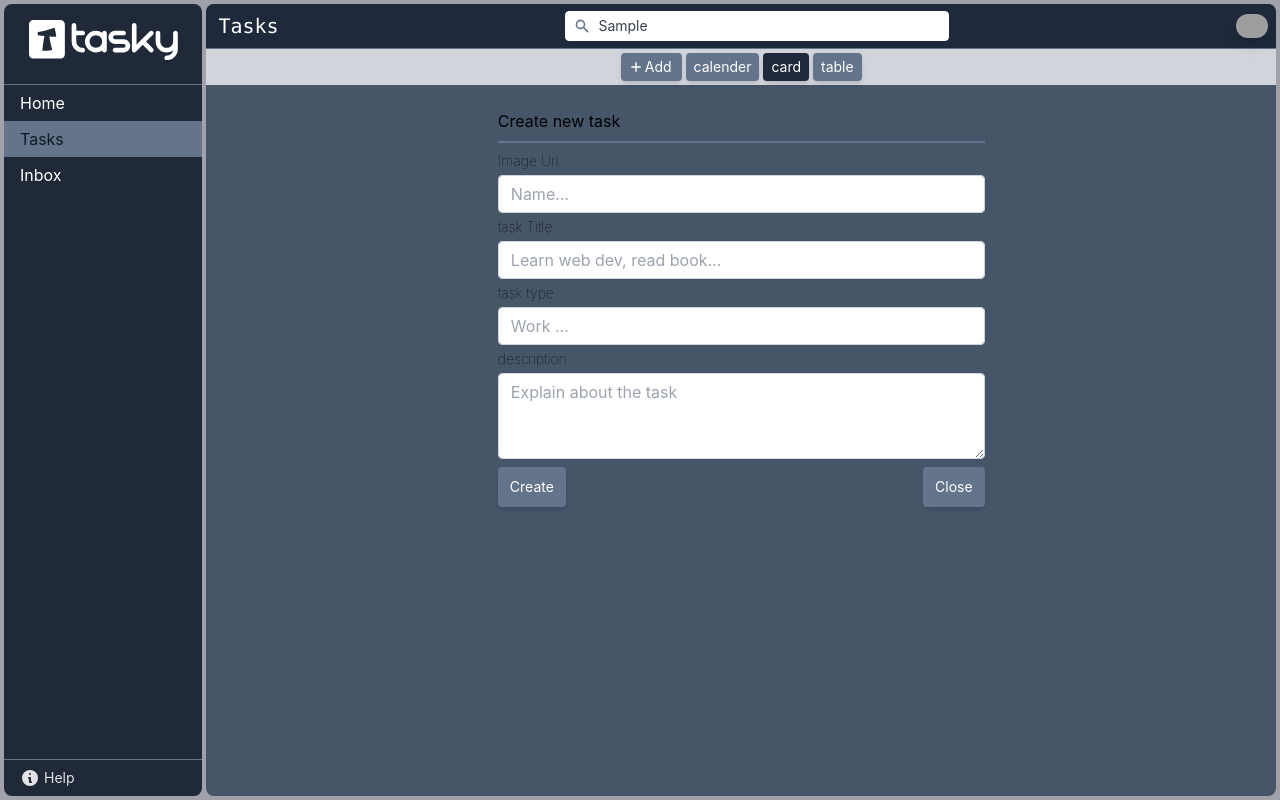
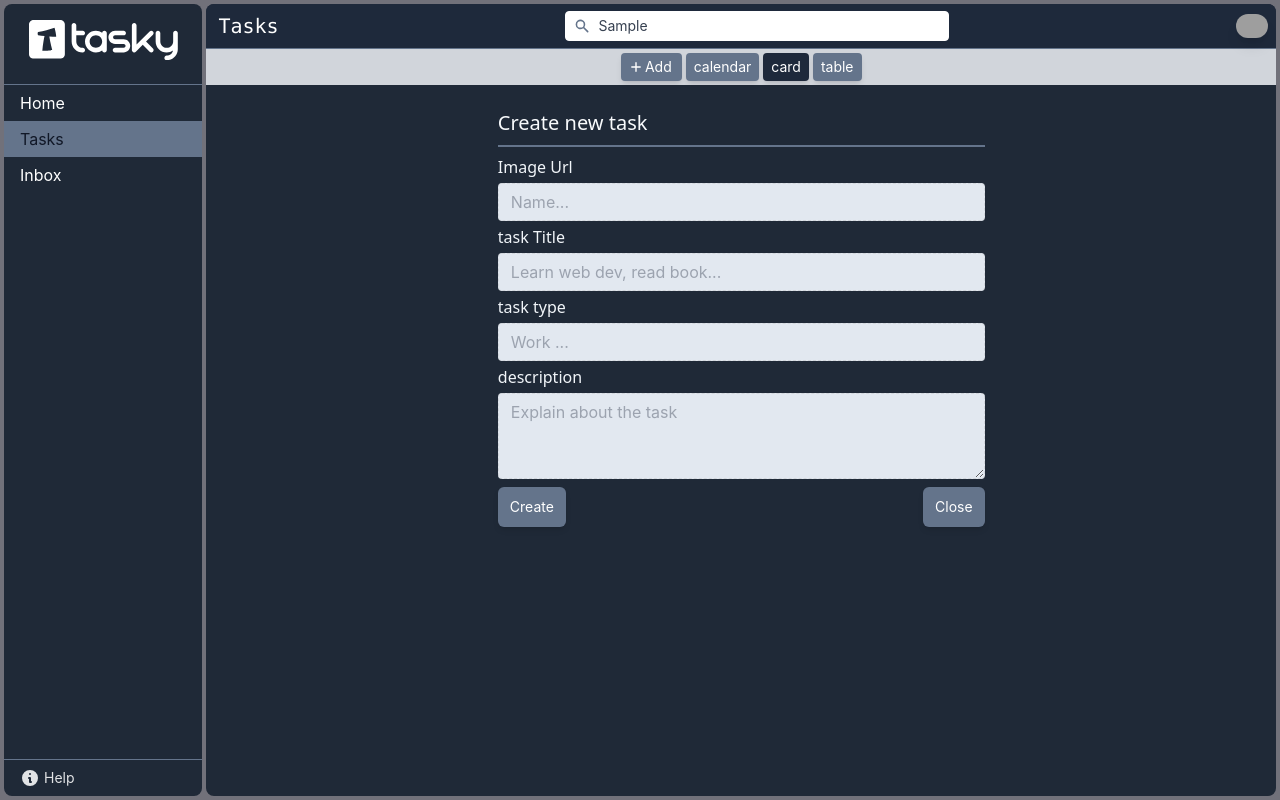
Before and after one commit to swarnavopramanik/task-management-application, a React (Vite) app: page /tasks in a window 1280 px wide. Both pictures are taken after typing "Sample" into the empty fields and a click on the button "Add". Built offline with nearby package versions, Linux system fonts and the light colour scheme; grey boxes are pictures that could not be loaded.

Commit message:
ui changes

```diff
--- a/src/App.jsx
+++ b/src/App.jsx
@@ -4,8 +4,6 @@ import {
   Route,
   createRoutesFromElements,
 } from "react-router-dom"
-import Calender from "./components/calender/calender"
-import CalenderTwo from "./components/calender/calender"
 import Tasks from "./components/tasks"
 import DashboardHome from "./pages/dashboardhome"
 import DashboardLayout from './pages/dashboardlayout'
--- a/src/components/calender/calender.jsx
+++ b/src/components/calendar/calendar.jsx
@@ -20,7 +20,7 @@ import {
 } from "react-icons/hi"
 
 
-export default function CalenderTwo() {
+export default function Calendar() {
     let today = startOfToday();
     let dayNames = ['Sun', 'Mon', 'Tue', 'Wed', 'Thurs', 'Fri', 'Sat'];
 
--- a/src/components/tasks.jsx
+++ b/src/components/tasks.jsx
@@ -9,7 +9,7 @@ import clsx from 'clsx';
 import MenuBar from './utilitycomponents/menubar';
 import SearchBar from './utilitycomponents/searchbar';
 import Btn from './utilitycomponents/button';
-import CalenderTwo from './calender/calender';
+import Calendar from './calendar/calendar';
 import { TabDiv } from './utilitycomponents/tabs';
 
 
@@ -27,7 +27,7 @@ export default function Tasks() {
     }
   }); //formstate states -{ new,edit,close} and contains inital values of form
   const [taskList, setTaskList] = useState(() => (localStorage.tasklist ? JSON.parse(localStorage.tasklist) : []));
-  // TaskView has 3 states - card,table,calender, with default value card.
+  // TaskView has 3 states - card,table,calendar, with default value card.
   const [TaskView, setTaskView] = useState('card');
   const [Nav, setNav] = useOutletContext();
 
@@ -113,9 +113,9 @@ export default function Tasks() {
           <HiPlus />
           <span className="mx-0.5 text-sm ">Add</span>
         </Btn>
-        <Btn className={clsx(TaskView==='calender'&&'bg-slate-800','text-sm px-2 py-1 mx-0.5')}
-          onClick={()=>setTaskView('calender')} >
-          calender
+        <Btn className={clsx(TaskView==='calendar'&&'bg-slate-800','text-sm px-2 py-1 mx-0.5')}
+          onClick={()=>setTaskView('calendar')} >
+          calendar
         </Btn>
         <Btn className={clsx(TaskView==='card'&&'bg-slate-800','text-sm px-2 py-1 mx-0.5')}
         onClick={()=>setTaskView('card')}>
@@ -156,9 +156,9 @@ export default function Tasks() {
             </div>) : null}
         </TabDiv>
 
-        {/* calender view */}
-        <TabDiv className={clsx(TaskView !== 'calender' ? "hidden" : null)}>
-          <CalenderTwo />
+        {/* calendar view */}
+        <TabDiv className={clsx(TaskView !== 'calendar' ? "hidden" : null)}>
+          <Calendar />
         </TabDiv>
 
 
@@ -271,18 +271,17 @@ export function CreateTaskForm({ formState, changeformState, submitHandler, titl
   });
   return (
     <div className="block p-6 rounded-lg  bg-transparent w-full">
-      <h2 className='text-black'>{title}</h2>
+      <h2 className=' font-sans text-xl text-slate-50 select-none'>{title}</h2>
       <hr className='border border-slate-500 my-2' />
-
       <form onSubmit={formik.handleSubmit} >
         {/* url input */}
         <div className="block my-1">
           <label htmlFor={"urlInput"}>
-            <p className='text-black text-sm mb-1 font-thin'>
+            <p className='text-slate-100 font-medium font- mb-1 font-sans'>
               {formik.touched.urlInput && formik.errors.urlInput ?
                 (<span className='text-sm text-red-400'>{formik.errors.urlInput}</span>) : 'Image Url'}
             </p>
-            <input type={"Url"} className=" block w-full px-3 py-1.5 text-base font-normal text-gray-700 bg-white bg-clip-padding border border-solid border-gray-300 rounded transition ease-in-out m-0 focus:text-gray-700 focus:bg-white focus:border-slate-800 focus:outline-none"
+            <input type={"Url"} className=" block w-full px-3 py-1.5 text-base font-normal text-gray-700 bg-slate-200  border border-dashed border-gray-300 rounded transition ease-in-out  focus:text-gray-700 focus:bg-white focus:border-slate-800 focus:outline-none"
               id='urlInput'
               name='urlInput'
               placeholder={"Name..."}
@@ -296,11 +295,11 @@ export function CreateTaskForm({ formState, changeformState, submitHandler, titl
         {/* title input */}
         <div className="block my-1">
           <label htmlFor={"titleInput"}>
-            <p className='text-black text-sm mb-1 font-thin'>
+            <p className='text-slate-100 font-medium font- mb-1 font-sans'>
               {formik.touched.titleInput && formik.errors.titleInput ?
                 (<span className='text-sm text-red-400'>{formik.errors.titleInput}</span>) : 'task Title'}
             </p>
-            <input type="text" className=" block w-full px-3 py-1.5 text-base font-normal text-gray-700 bg-white bg-clip-padding border border-solid border-gray-300 rounded transition ease-in-out m-0 focus:text-gray-700 focus:bg-white focus:border-slate-800 focus:outline-none"
+            <input type="text" className=" block w-full px-3 py-1.5 text-base font-normal text-gray-700 bg-slate-200  border border-dashed border-gray-300 rounded transition ease-in-out  focus:text-gray-700 focus:bg-white focus:border-slate-800 focus:outline-none"
               id="titleInput"
               name='titleInput'
               placeholder="Learn web dev, read book..."
@@ -314,11 +313,11 @@ export function CreateTaskForm({ formState, changeformState, submitHandler, titl
         {/* type input */}
         <div className="block my-1">
           <label htmlFor="typeInput">
-            <p className='text-black text-sm mb-1 font-thin'>
+            <p className='text-slate-100 font-medium font- mb-1 font-sans'>
               {formik.touched.typeInput && formik.errors.typeInput ?
                 (<span className='text-sm text-red-400'>{formik.errors.typeInput}</span>) : 'task type'}
             </p>
-            <input type={"text"} className=" block w-full px-3 py-1.5 text-base font-normal text-gray-700 bg-white bg-clip-padding border border-solid border-gray-300 rounded transition ease-in-out m-0 focus:text-gray-700 focus:bg-white focus:border-slate-800 focus:outline-none"
+            <input type={"text"} className=" block w-full px-3 py-1.5 text-base font-normal text-gray-700 bg-slate-200  border border-dashed border-gray-300 rounded transition ease-in-out  focus:text-gray-700 focus:bg-white focus:border-slate-800 focus:outline-none"
               id='typeInput'
               name='typeInput'
               placeholder="Work ..."
@@ -332,12 +331,12 @@ export function CreateTaskForm({ formState, changeformState, submitHandler, titl
         {/* description */}
         <div className=" mb-2 my-1">
           <label htmlFor="descInput" >
-            <p className='text-black text-sm mb-1 font-thin'>
+            <p className='text-slate-100 font-medium font- mb-1 font-sans'>
               {formik.touched.descInput && formik.errors.descInput ?
                 (<span className='text-sm text-red-400'>{formik.errors.descInput}</span>) : 'description'}
             </p>
             <textarea
-              className="max-h-40 block w-full px-3 py-1.5 text-base font-normal text-gray-700 bg-white bg-clip-padding border border-solid border-gray-300 rounded transition ease-in-out m-0 focus:text-gray-700 focus:bg-white focus:border-slate-800 focus:outline-none "
+              className=" max-h-40 block w-full px-3 py-1.5 text-base font-normal text-gray-700 bg-slate-200  border border-dashed border-gray-300 rounded transition ease-in-out  focus:text-gray-700 focus:bg-white focus:border-slate-800 focus:outline-none"
               id="descInput"
               name='descInput'
               rows="3"
@@ -350,8 +349,8 @@ export function CreateTaskForm({ formState, changeformState, submitHandler, titl
         </div>
 
         <div className="flex justify-between">
-          <Btn type="submit" className={"px-3 py-2"} >{submitbtn}</Btn>
-          <Btn type="button" className={"px-3 py-2"} onClick={() => closeForm()}>Close</Btn>
+          <Btn type="submit" className={"px-3 py-2 hover:bg-slate-700 rounded-md"} >{submitbtn}</Btn>
+          <Btn type="button" className={"px-3 py-2 hover:bg-slate-700 rounded-md"} onClick={() => closeForm()}>Close</Btn>
         </div>
       </form>
     </div>
--- a/src/pages/dashboardlayout.jsx
+++ b/src/pages/dashboardlayout.jsx
@@ -7,10 +7,10 @@ export default function DashboardLayout() {
     const [Nav, setNav] = useState(false);
     return (
         <div>
-            <div className="flex flex-row h-screen overflow-hidden bg-zinc-400 ">
+            <div className="flex flex-row h-screen overflow-hidden bg-zinc-500 ">
                 <DashboardNav Nav={Nav} setNav={setNav} />
                 <div className="h-screen w-full p-1">
-                    <div className="w-full h-full rounded-lg bg-slate-600">
+                    <div className="w-full h-full rounded-lg bg-gray-800">
                         <Outlet context={[Nav, setNav]} />
                     </div>
                 </div>
```
